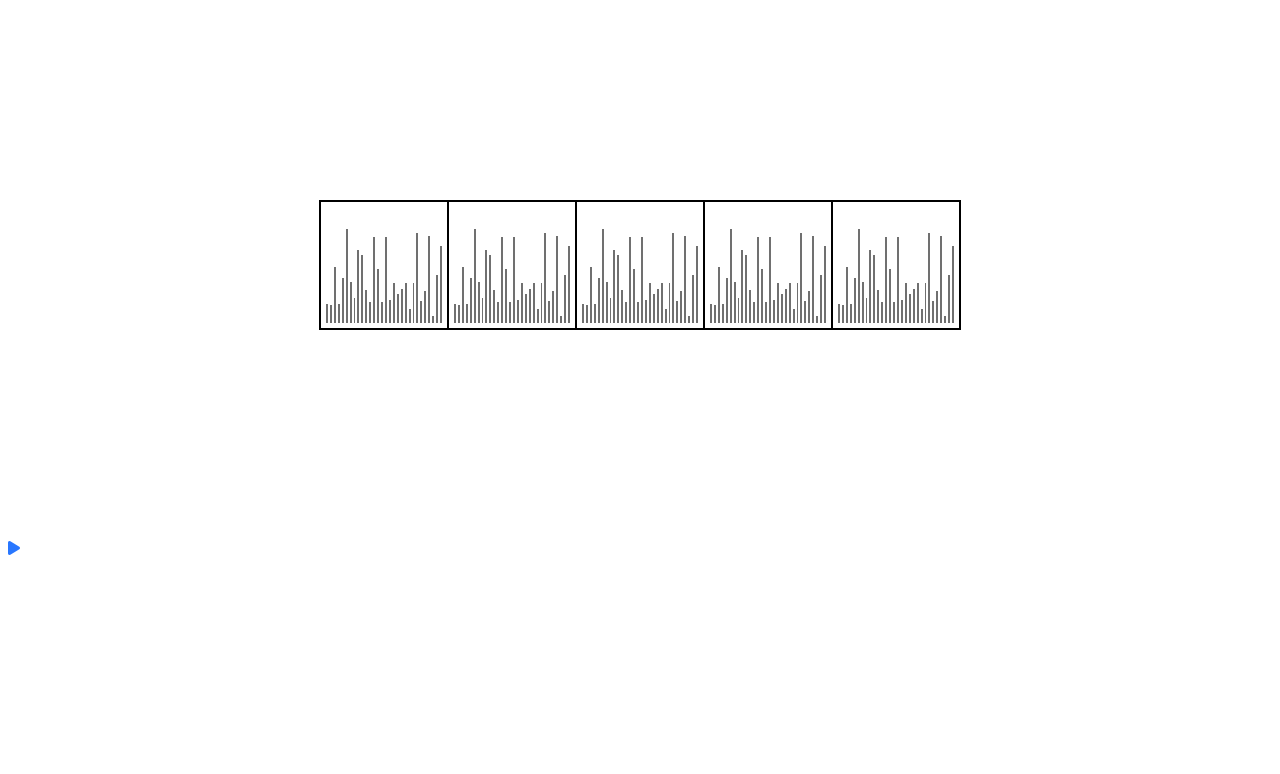
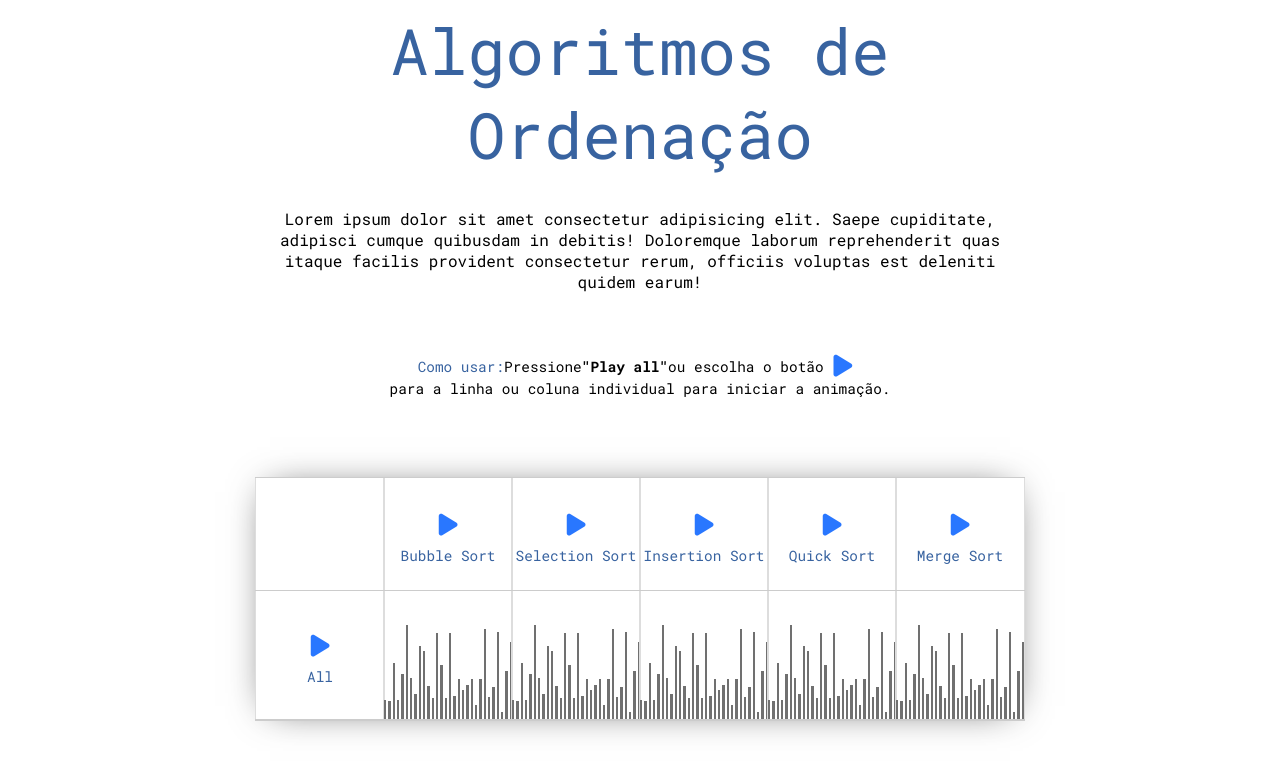
Before and after one commit to gabrielayresdev/AlgoSort, a website with bundled scripts: page src/index.html in a window 1280 px wide. Built offline with nearby package versions, Linux system fonts and the light colour scheme.

Commit message:
Style: Adição dos estilos da landing page.

```diff
--- a/src/css/style.css
+++ b/src/css/style.css
@@ -1,9 +1,46 @@
+@import "tipografia.css";
+
 .sort-area {
+  display: grid;
+  grid-template-columns: 1fr;
+  grid-template-rows: auto 1fr;
+
+  width: 60vw;
+  margin: 0 auto;
+
+  border: 1px solid #ccc;
+
+  box-shadow: 0px 0px 37px -15px rgba(0, 0, 0, 0.75);
+}
+
+.sort-row {
+  display: grid;
+  grid-template-columns: repeat(6, 1fr);
+  align-items: center;
+  justify-items: center;
+
+  min-height: 7rem;
+
+  border-bottom: 1px solid #ccc;
+}
+
+.sort-head,
+.sort-left {
+  width: 100%;
+  height: 100%;
+
   display: flex;
-  width: 50vw;
-  margin: 200px auto;
+  flex-direction: column;
+  align-items: center;
+  justify-content: center;
+  gap: 0.5rem;
+}
 
-  border: 1px solid black;
+.sort-head,
+.sort-container,
+.sort-left {
+  border-right: 1px solid #ddd;
+  border-left: 1px solid #ddd;
 }
 
 .sort-container {
@@ -14,14 +51,10 @@
   align-items: flex-end;
   justify-content: space-between;
 
-  width: 20%;
-  /* height: 200px; */
+  width: 100%;
   aspect-ratio: 1 / 1;
 
   overflow: hidden;
-
-  padding: 5px;
-  border: 1px solid black;
 }
 
 /* .sort-container div {
@@ -38,4 +71,41 @@
 i {
   margin-top: 10px;
   cursor: pointer;
+
+  font-size: 25px;
+  transition: all 0.4s;
 }
+i:hover {
+  opacity: 0.75;
+}
+
+/* ------------------- */
+
+.howToUse {
+  display: flex;
+  align-items: center;
+  flex-wrap: wrap;
+  justify-content: center;
+}
+
+.howToUse i {
+  margin: 0 10px;
+}
+
+.container {
+  width: 60%;
+  margin: 0 auto;
+
+  text-align: center;
+
+  display: flex;
+  flex-direction: column;
+  align-items: center;
+  gap: 1rem;
+
+  margin-bottom: 4rem;
+}
+
+h1 {
+  margin: 0;
+}
--- /dev/null
+++ b/src/css/tipografia.css
@@ -0,0 +1,28 @@
+.text-h1 {
+  font-family: "Roboto Mono", monospace;
+  font-size: 4rem;
+  letter-spacing: 0px;
+  font-weight: 400;
+}
+
+.text-p {
+  font-family: "Roboto Mono", monospace;
+  font-size: 1rem;
+  letter-spacing: 0px;
+}
+
+.text-small {
+  font-family: "Roboto Mono", monospace;
+  font-size: 0.9rem;
+  font-weight: 400;
+
+  letter-spacing: 0px;
+}
+
+strong {
+  font-weight: bold;
+}
+
+.text-blue {
+  color: #3863a0;
+}
--- a/src/index.html
+++ b/src/index.html
@@ -7,16 +7,81 @@
 
     <link rel="shortcut icon" href="./Assets/sorting.png" />
     <link rel="stylesheet" href="./css/style.css" />
+
+    <link rel="preconnect" href="https://fonts.googleapis.com" />
+    <link rel="preconnect" href="https://fonts.gstatic.com" crossorigin />
+    <link
+      href="https://fonts.googleapis.com/css2?family=Roboto+Mono:wght@300;400;700&display=swap"
+      rel="stylesheet"
+    />
   </head>
   <body>
+    <div class="container">
+      <h1 class="text-h1 text-blue">Algoritmos de Ordenação</h1>
+      <p class="text-p">
+        Lorem ipsum dolor sit amet consectetur adipisicing elit. Saepe
+        cupiditate, adipisci cumque quibusdam in debitis! Doloremque laborum
+        reprehenderit quas itaque facilis provident consectetur rerum, officiis
+        voluptas est deleniti quidem earum!
+      </p>
+      <div class="socialmedia"></div>
+      <p class="text-small flex align-center howToUse">
+        <span class="text-small text-blue">Como usar:</span> Pressione
+        <strong>"Play all"</strong> ou escolha o botão
+        <i
+          class="fa-solid fa-play"
+          data-play="bubbleSort"
+          style="color: #2977ff"
+        ></i>
+        para a linha ou coluna individual para iniciar a animação.
+      </p>
+    </div>
     <div class="sort-area">
-      <div data-sort="insertionSort" class="sort-container"></div>
-      <div data-sort="selectionSort" class="sort-container"></div>
-      <div data-sort="bubbleSort" class="sort-container"></div>
-      <div data-sort="quickSort" class="sort-container"></div>
-      <div data-sort="mergeSort" class="sort-container"></div>
+      <div class="sort-row">
+        <div class="sort-head text-small text-blue"></div>
+        <div class="sort-head text-small text-blue">
+          <i
+            class="fa-solid fa-play"
+            data-play="bubbleSort"
+            style="color: #2977ff"
+          ></i
+          >Bubble Sort
+        </div>
+        <div class="sort-head text-small text-blue">
+          <i class="fa-solid fa-play" data-play style="color: #2977ff"></i
+          >Selection Sort
+        </div>
+        <div class="sort-head text-small text-blue">
+          <i class="fa-solid fa-play" data-play style="color: #2977ff"></i
+          >Insertion Sort
+        </div>
+        <div class="sort-head text-small text-blue">
+          <i class="fa-solid fa-play" data-play style="color: #2977ff"></i>Quick
+          Sort
+        </div>
+        <div class="sort-head text-small text-blue">
+          <i class="fa-solid fa-play" data-play style="color: #2977ff"></i>Merge
+          Sort
+        </div>
+      </div>
+      <div class="sort-row">
+        <div class="sort-left text-small text-blue">
+          <i
+            class="fa-solid fa-play"
+            data-play="all"
+            style="color: #2977ff"
+          ></i>
+          All
+        </div>
+        <div data-sort="bubbleSort" class="sort-container"></div>
+        <div data-sort="insertionSort" class="sort-container"></div>
+        <div data-sort="selectionSort" class="sort-container"></div>
+        <div data-sort="quickSort" class="sort-container"></div>
+        <div data-sort="mergeSort" class="sort-container"></div>
+      </div>
     </div>
-    <i class="fa-solid fa-play" data-play style="color: #2977ff"></i>
+    <div></div>
+
     <script
       src="https://kit.fontawesome.com/2b9a5d9540.js"
       crossorigin="anonymous"
--- a/src/js/modules/Dom.js
+++ b/src/js/modules/Dom.js
@@ -50,10 +50,11 @@ export default class Dom {
     // Array que será preenchido com os elementos a serem ordenados
     const array = [];
     // Define o tamanho de cada barra considerando que o tamanho máximo é igual ao tamanho do container - padding + [margem de 30px]
-    const { height, padding } = window.getComputedStyle(
-      document.querySelector(".sort-area")
+    const { width, padding } = window.getComputedStyle(
+      document.querySelector(".sort-container")
     );
-    const maxHeight = parseFloat(height) - parseFloat(padding) - 30;
+    const maxHeight = parseFloat(width) - parseFloat(padding) - 30;
+    console.log();
 
     // Preenche o array com os elementos de altura aleatória.
     for (let i = 0; i < amount; i++) {
--- a/src/js/modules/Sort.js
+++ b/src/js/modules/Sort.js
@@ -4,7 +4,7 @@ import sleep from "./sleep.js";
 export default class Sort {
   constructor(amount) {
     this.elements = Dom.createElements(amount);
-    this.animationTime = 10;
+    this.animationTime = 50;
   }
 
   init() {
@@ -20,7 +20,7 @@ export default class Sort {
     });
 
     // Adiciona a funcionalidade de iniciar todos os algoritmos ao ícone de play
-    const button = document.querySelector("[data-play]");
+    const button = document.querySelector("[data-play=all]");
     button.addEventListener("click", () => {
       const area = document.querySelector(".sort-area");
 
```
